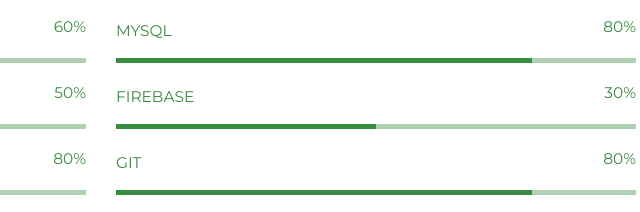
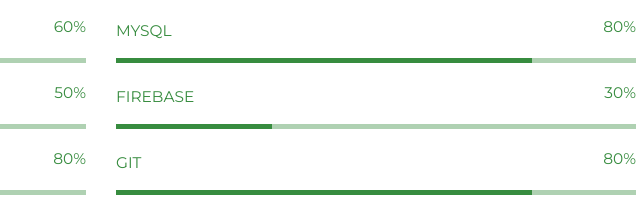
Before and after one commit to hossaincse2/personal, a plain HTML site: page index.html in a window 1280 px wide. Shown: the part 1484-1696 px from the top of the page, 539-1179 px from the left. Drawn offline with Linux system fonts and the light colour scheme.

Commit message:
Update my CV

```diff
--- a/index.html
+++ b/index.html
@@ -221,7 +221,7 @@
           <div class="col-md-6">
             <div class="progress-container progress-primary"><span class="progress-badge">FIREBASE</span>
               <div class="progress">
-                <div class="progress-bar progress-bar-primary" data-aos="progress-full" data-aos-offset="10" data-aos-duration="2000" role="progressbar" aria-valuenow="60" aria-valuemin="0" aria-valuemax="100" style="width: 50%;"></div><span class="progress-value">30%</span>
+                <div class="progress-bar progress-bar-primary" data-aos="progress-full" data-aos-offset="10" data-aos-duration="2000" role="progressbar" aria-valuenow="60" aria-valuemin="0" aria-valuemax="100" style="width: 30%;"></div><span class="progress-value">30%</span>
               </div>
             </div>
           </div>
```
